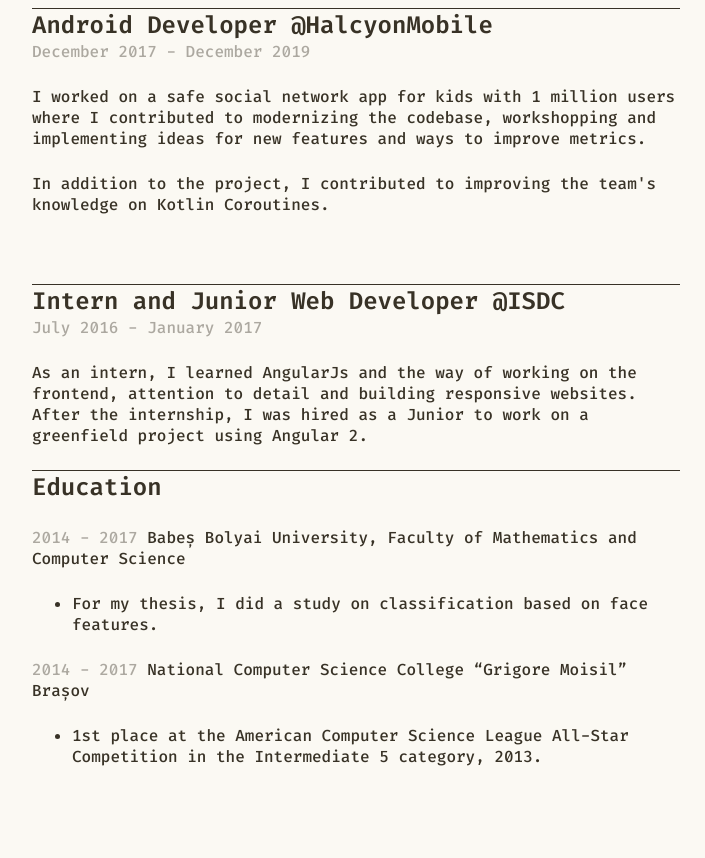
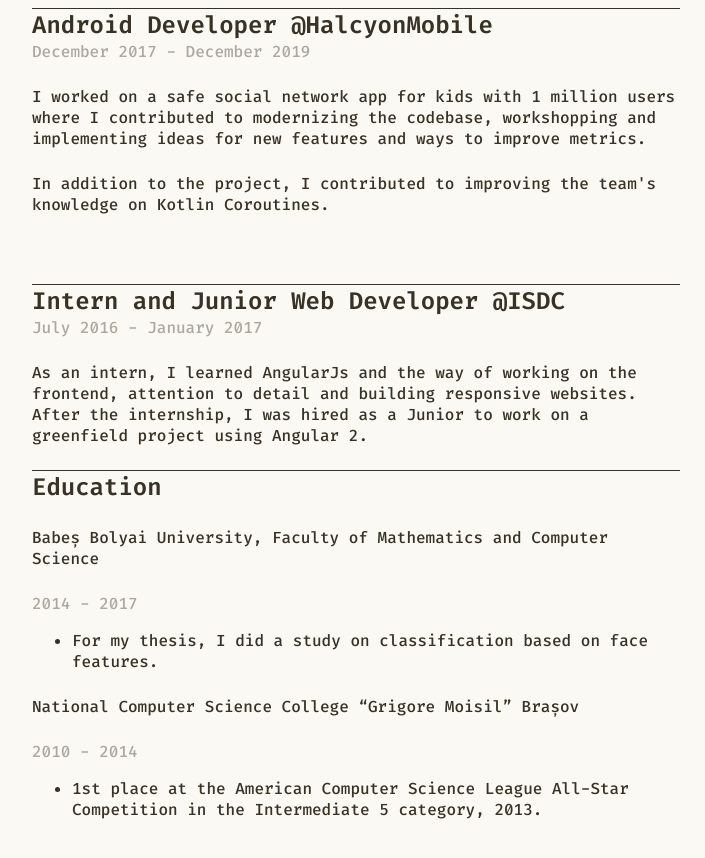
Before and after one commit to AlexGabor/alexgabor.com, a Jekyll site: the page built from cv.html, in a window 1280 px wide and 900 px high, scrolled down 1964 px. Shown: the top 858 px of the window, without its empty margins (284-989 px from the left). Built offline with Jekyll 4.4.1, drawn with Linux system fonts in a browser that asks for light colours.

Commit message:
Update cv.html

```diff
--- a/cv.html
+++ b/cv.html
@@ -147,8 +147,10 @@
 
 <h2>Education</h2>
 
-<p><span class="date">2014 - 2017</span> Babeș­ Bolyai University, Faculty of Mathematics and Computer Science</p>
+<p>Babeș­ Bolyai University, Faculty of Mathematics and Computer Science</p>
+<span class="date">2014 - 2017</span>
 <ul><li>For my thesis, I did a study on classification based on face features.</li></ul>
 
-<p><span class="date">2014 - 2017</span> National Computer Science College “Grigore Moisil” Brașov</p>
+<p>National Computer Science College “Grigore Moisil” Brașov</p>
+<span class="date">2010 - 2014</span>
 <ul><li>1st place at the American Computer Science League All­-Star Competition in the Intermediate 5 category, 2013.</li></ul>
```
